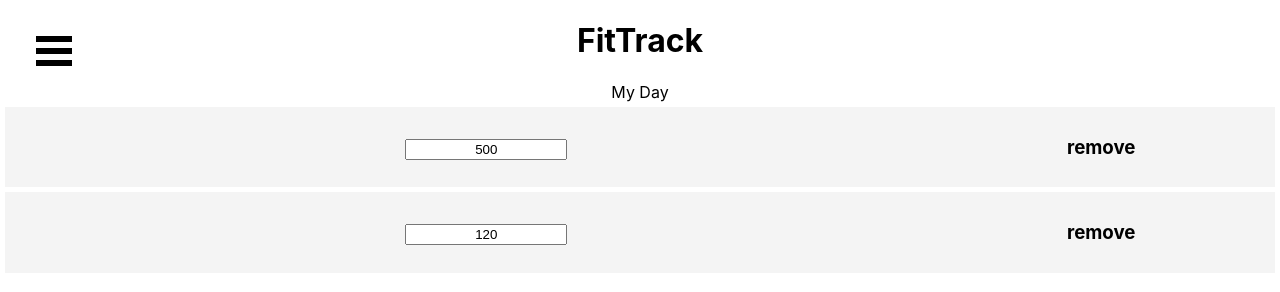
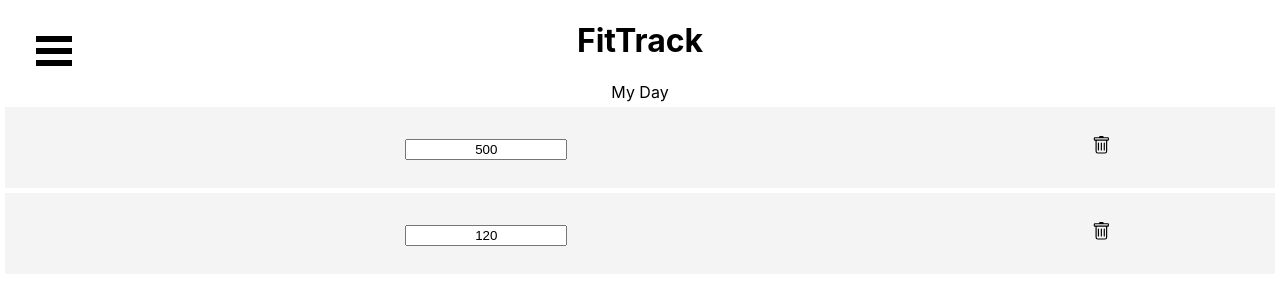
Before and after one commit to jobdk/react-fitness-app, a React (Create React App) app: page /profile/tracker/1 in a window 1280 px wide. Shown: the top 292 px of the page. Built offline with nearby package versions, Linux system fonts and the light colour scheme; no server answers.

Commit message:
working without calender

```diff
--- a/src/components/Main/Tracker/MyDay/MyDay.js
+++ b/src/components/Main/Tracker/MyDay/MyDay.js
@@ -3,15 +3,23 @@ import PropTypes from "prop-types";
 import MyDayFoods from "./MyDayFoods/MyDayFoods";
 import MyDayExercises from "./MyDayExercises/MyDayExercises";
 
-const MyDay = ({ selectedDate, currentDay }) => {
+const MyDay = ({
+  selectedDate,
+  currentDay,
+  onDeleteFood,
+  onDeleteExercise,
+}) => {
   return (
     <div>
       My Day
       <div>
-        <MyDayFoods foods={currentDay.food} />
+        <MyDayFoods foods={currentDay.food} onDeleteFood={onDeleteFood} />
       </div>
       <div>
-        <MyDayExercises exercises={currentDay.exercise} />
+        <MyDayExercises
+          exercises={currentDay.exercise}
+          onDeleteExercise={onDeleteExercise}
+        />
       </div>
       <div></div>
       <div></div>
--- a/src/components/Main/Tracker/MyDay/MyDayExercises/MyDayExercise/MyDayExercise.js
+++ b/src/components/Main/Tracker/MyDay/MyDayExercises/MyDayExercise/MyDayExercise.js
@@ -2,8 +2,9 @@ import React from "react";
 import "../../MyDay.css";
 import { useStore } from "react-redux";
 import { useState, useEffect } from "react";
+import { BsTrash } from "react-icons/bs";
 
-const MyDayExercise = ({ exercise }) => {
+const MyDayExercise = ({ exercise, onDeleteExercise }) => {
   // if (exercise) console.log(exercise);
 
   const store = useStore();
@@ -45,7 +46,15 @@ const MyDayExercise = ({ exercise }) => {
         <h3>{energyBurned}</h3>
       </div>
       <div>
-        <h3>remove</h3>
+        <h3>
+          <span
+            onClick={() => {
+              onDeleteExercise(exercise);
+            }}
+          >
+            <BsTrash />
+          </span>
+        </h3>
       </div>
     </div>
   );
--- a/src/components/Main/Tracker/MyDay/MyDayExercises/MyDayExercises.js
+++ b/src/components/Main/Tracker/MyDay/MyDayExercises/MyDayExercises.js
@@ -1,11 +1,15 @@
 import React from "react";
 import MyDayExercise from "./MyDayExercise/MyDayExercise";
 
-const MyDayExercises = ({ exercises }) => {
+const MyDayExercises = ({ exercises, onDeleteExercise }) => {
   return (
     <div>
       {exercises.map((exercise) => (
-        <MyDayExercise key={exercise.exerciseId} exercise={exercise} />
+        <MyDayExercise
+          key={exercise.exerciseId}
+          exercise={exercise}
+          onDeleteExercise={onDeleteExercise}
+        />
       ))}
     </div>
   );
--- a/src/components/Main/Tracker/MyDay/MyDayFoods/MyDayFood/MyDayFood.js
+++ b/src/components/Main/Tracker/MyDay/MyDayFoods/MyDayFood/MyDayFood.js
@@ -2,8 +2,9 @@ import React from "react";
 import "../../MyDay.css";
 import { useStore } from "react-redux";
 import { useState, useEffect } from "react";
+import { BsTrash } from "react-icons/bs";
 
-const MyDayFood = ({ food }) => {
+const MyDayFood = ({ food, onDeleteFood }) => {
   // if (food) console.log(food);
 
   const [foodAmount, setFoodAmount] = useState(food.amount);
@@ -16,15 +17,13 @@ const MyDayFood = ({ food }) => {
 
   useEffect(() => {
     const foodsFromState = store.getState().foodReducer.foods;
+
     for (let i = 0; i < foodsFromState.length; i++) {
       if (foodsFromState[i]._id === food.foodId) {
         setFoodId(foodId);
         setName(foodsFromState[i].name);
         setBaseAmount(foodsFromState[i].baseAmount);
         setEnergy(foodsFromState[i].energy);
-      }
-      if (name === "") {
-        console.log("food not found. FoodId = " + food.foodId);
       }
     }
   }, [food, store, foodId]);
@@ -47,7 +46,15 @@ const MyDayFood = ({ food }) => {
         <h3>{energy}</h3>
       </div>
       <div>
-        <h3>remove</h3>
+        <h3>
+          <span
+            onClick={() => {
+              onDeleteFood(food);
+            }}
+          >
+            <BsTrash />
+          </span>
+        </h3>
       </div>
     </div>
   );
--- a/src/components/Main/Tracker/MyDay/MyDayFoods/MyDayFoods.js
+++ b/src/components/Main/Tracker/MyDay/MyDayFoods/MyDayFoods.js
@@ -1,11 +1,11 @@
 import React from "react";
 import MyDayFood from "./MyDayFood/MyDayFood";
 
-const MyDayFoods = ({ foods }) => {
+const MyDayFoods = ({ foods, onDeleteFood }) => {
   return (
     <div>
       {foods.map((food) => (
-        <MyDayFood key={food.foodId} food={food} />
+        <MyDayFood key={food.foodId} food={food} onDeleteFood={onDeleteFood} />
       ))}
     </div>
   );
--- a/src/components/Main/Tracker/Tracker.js
+++ b/src/components/Main/Tracker/Tracker.js
@@ -29,32 +29,42 @@ const Tracker = (props) => {
   });
 
   const onAddFood = (food) => {
-    let buffer = currentDayBuffer;
+    let buffer = { ...currentDayBuffer };
     buffer.food[buffer.food.length] = { foodId: food._id, amount: 0 };
-    if (buffer.food.length > currentDayBuffer.food.length) {
-      setCurrentDayBuffer(buffer);
-    }
-    console.log(currentDayBuffer);
+    setCurrentDayBuffer(buffer);
   };
 
   const onAddExercise = (exercise) => {
-    let buffer = currentDayBuffer;
+    let buffer = { ...currentDayBuffer };
     buffer.exercise[buffer.exercise.length] = {
       exerciseId: exercise._id,
       timeInMinutes: 0,
     };
-    console.log(buffer);
-    if (buffer.exercise.length > currentDayBuffer.exercise.length) {
-      setCurrentDayBuffer(buffer);
-    }
-    console.log(currentDayBuffer);
+    setCurrentDayBuffer(buffer);
   };
 
+  const onDeleteFood = (food) => {
+    let buffer = { ...currentDayBuffer };
+    buffer.food = buffer.food.filter(
+      (bufferFood) => bufferFood.foodId !== food.foodId
+    );
+    setCurrentDayBuffer(buffer);
+  };
+
+  const onDeleteExercise = (exercise) => {
+    let buffer = { ...currentDayBuffer };
+    buffer.exercise = buffer.exercise.filter(
+      (bufferExercise) => bufferExercise.exerciseId !== exercise.exerciseId
+    );
+    setCurrentDayBuffer(buffer);
+  };
   return (
     <div>
       <MyDay
         selectedDate={currentDayBuffer.date}
         currentDay={currentDayBuffer}
+        onDeleteFood={onDeleteFood}
+        onDeleteExercise={onDeleteExercise}
       />
       <h3>add a food or exercise</h3>
       <h3>food</h3>
```
